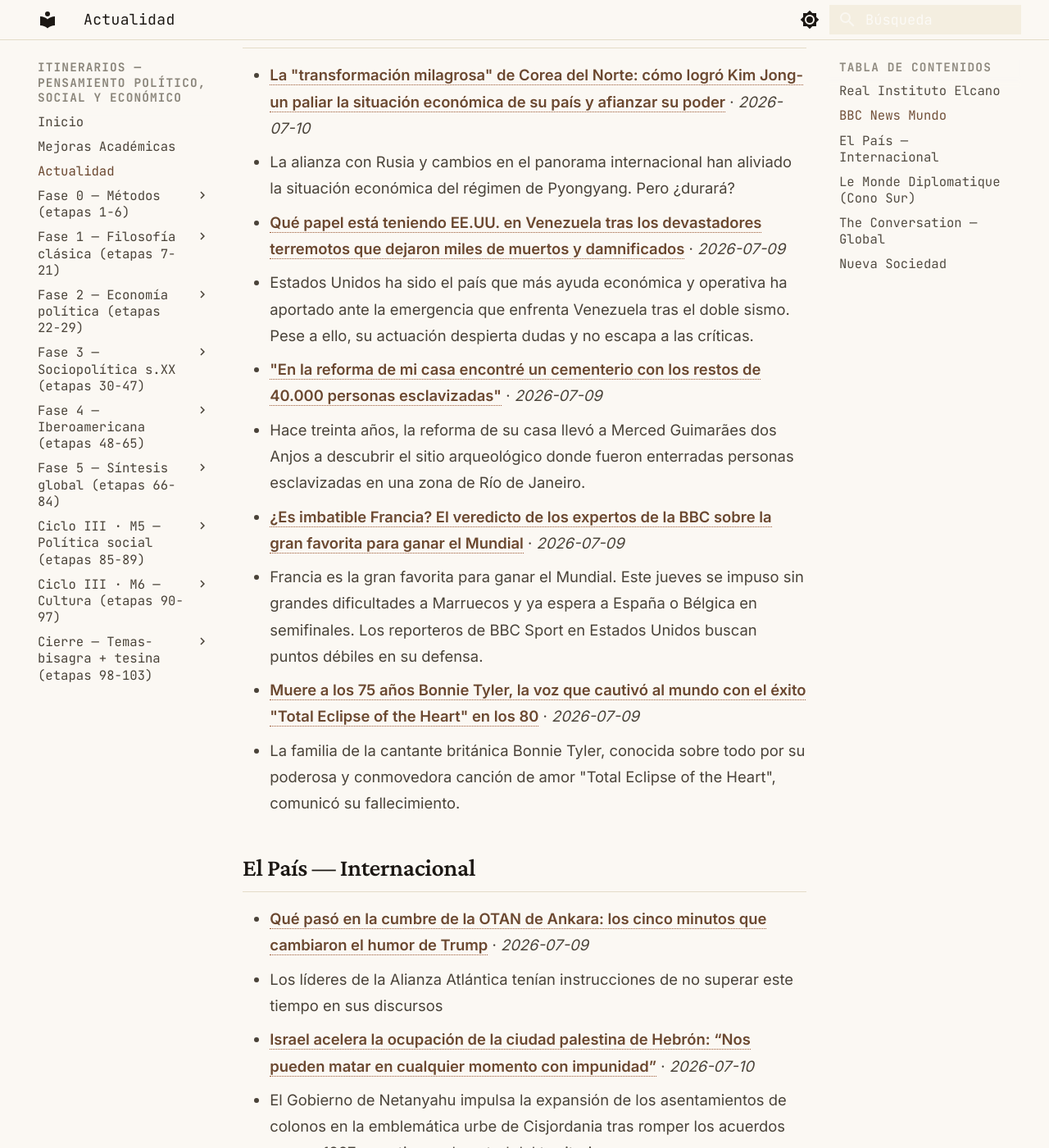
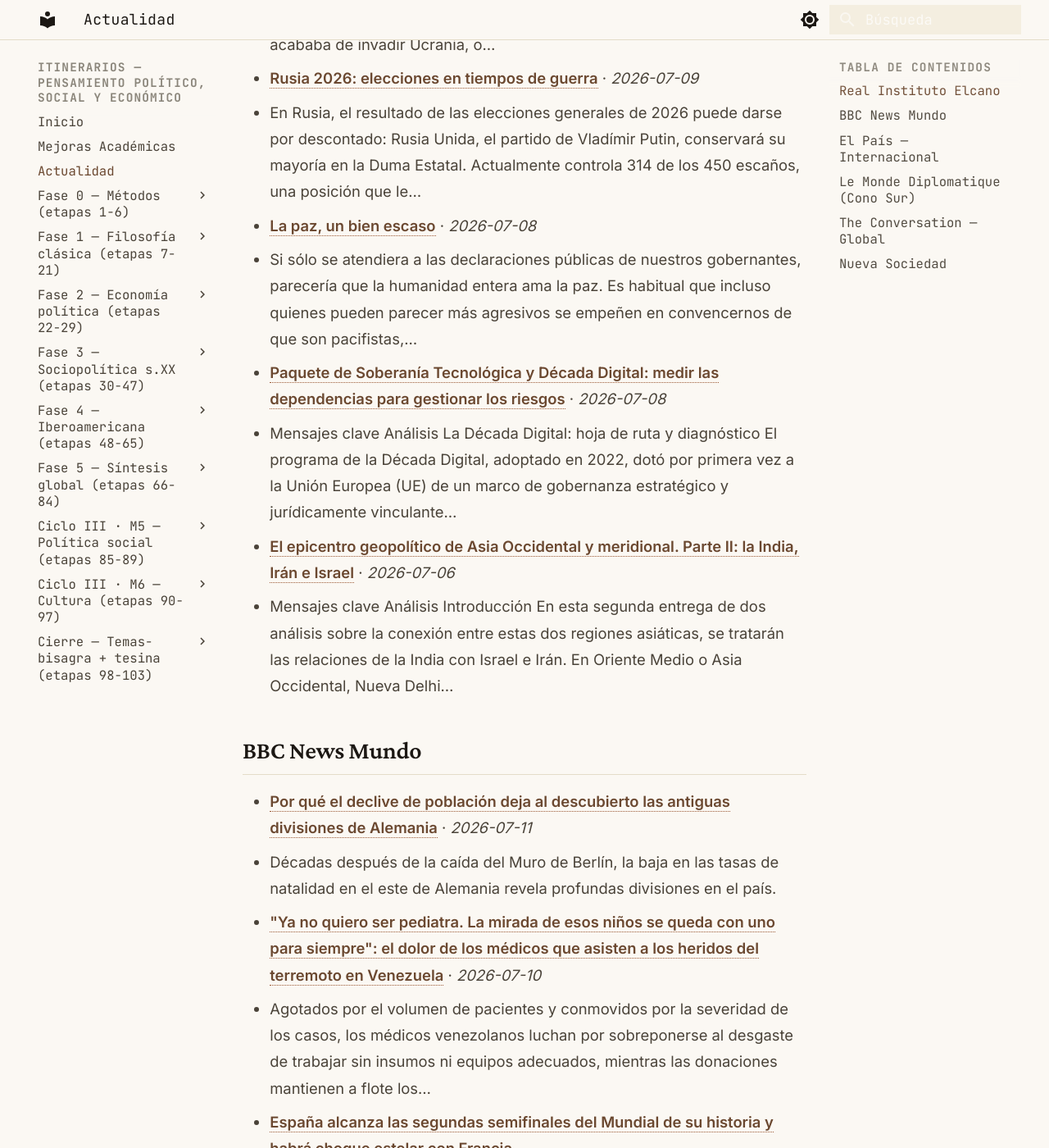
Before and after one commit to MrSpagVi/Curso, an MkDocs documentation site: the page built from docs/actualidad.md, in a window 1280 px wide and 1400 px high, scrolled down 823 px. Shown: the whole window at 82% size. Built offline with MkDocs 1.6.1 and Material for MkDocs 9.7.7, drawn with Linux system fonts in a browser that asks for light colours; some of the changed text lies outside the part shown.

Commit message:
auto: actualidad 2026-07-11

```diff
--- a/docs/actualidad.md
+++ b/docs/actualidad.md
@@ -6,36 +6,45 @@ title: Actualidad
 
 Últimos titulares de fuentes que dictan agenda en ciencia política y geopolítica. Actualizado automáticamente cada día (vía GitHub Actions).
 
-_Última actualización: 2026-07-10 09:20 UTC_
+_Última actualización: 2026-07-11 07:42 UTC_
 
 !!! tip "Ritual mensual — #actualidad"
     El último sábado de cada mes: agarrá **un** titular de los de abajo y escribí **300 palabras** aplicándole **2 autores** del último mes que leíste. ¿Qué diría cada uno? ¿En qué chocan? No resumas la noticia — usala como caso para pensar con las herramientas que venís construyendo. Guardá el texto con el tag `#actualidad` en tu sistema de notas. Esto convierte la teoría en criterio sobre la coyuntura: el objetivo del plan no es citar a Maquiavelo, es leer el presente con él.
 
 ## Real Instituto Elcano
 
-_Sin datos en esta ejecución. Visitar fuente: [https://www.realinstitutoelcano.org/feed/](https://www.realinstitutoelcano.org/feed/)_
+- **[La cumbre de Ankara: ¿hacia una OTAN 3.0?](https://www.realinstitutoelcano.org/analisis/la-cumbre-de-ankara-hacia-una-otan-3-0/)** · *2026-07-09*
+  - Mensajes clave Análisis 1. Introducción La cumbre de la OTAN en Ankara de 2026 no ha generado las mismas expectativas políticas ni la pasión mediática que levantaron las cumbres de Madrid en 2022, cuando Rusia acababa de invadir Ucrania, o…
+- **[Rusia 2026: elecciones en tiempos de guerra](https://www.realinstitutoelcano.org/comentarios/rusia-2026-elecciones-en-tiempos-de-guerra/)** · *2026-07-09*
+  - En Rusia, el resultado de las elecciones generales de 2026 puede darse por descontado: Rusia Unida, el partido de Vladímir Putin, conservará su mayoría en la Duma Estatal. Actualmente controla 314 de los 450 escaños, una posición que le…
+- **[La paz, un bien escaso](https://www.realinstitutoelcano.org/comentarios/la-paz-un-bien-escaso/)** · *2026-07-08*
+  - Si sólo se atendiera a las declaraciones públicas de nuestros gobernantes, parecería que la humanidad entera ama la paz. Es habitual que incluso quienes pueden parecer más agresivos se empeñen en convencernos de que son pacifistas,…
+- **[Paquete de Soberanía Tecnológica y Década Digital: medir las dependencias para gestionar los riesgos](https://www.realinstitutoelcano.org/analisis/paquete-de-soberania-tecnologica-y-decada-digital-medir-las-dependencias-para-gestionar-los-riesgos/)** · *2026-07-08*
+  - Mensajes clave Análisis La Década Digital: hoja de ruta y diagnóstico El programa de la Década Digital, adoptado en 2022, dotó por primera vez a la Unión Europea (UE) de un marco de gobernanza estratégico y jurídicamente vinculante…
+- **[El epicentro geopolítico de Asia Occidental y meridional. Parte II: la India, Irán e Israel](https://www.realinstitutoelcano.org/analisis/el-epicentro-geopolitico-de-asia-occidental-y-meridional-parte-ii-la-india-iran-e-israel/)** · *2026-07-06*
+  - Mensajes clave Análisis Introducción En esta segunda entrega de dos análisis sobre la conexión entre estas dos regiones asiáticas, se tratarán las relaciones de la India con Israel e Irán. En Oriente Medio o Asia Occidental, Nueva Delhi…
 
 ## BBC News Mundo
 
-- **[La "transformación milagrosa" de Corea del Norte: cómo logró Kim Jong-un paliar la situación económica de su país y afianzar su poder](https://www.bbc.com/mundo/articles/cdejznw85wwo?at_medium=RSS&at_campaign=rss)** · *2026-07-10*
-  - La alianza con Rusia y cambios en el panorama internacional han aliviado la situación económica del régimen de Pyongyang. Pero ¿durará?
-- **[Qué papel está teniendo EE.UU. en Venezuela tras los devastadores terremotos que dejaron miles de muertos y damnificados](https://www.bbc.com/mundo/articles/c8x2kqp1exeo?at_medium=RSS&at_campaign=rss)** · *2026-07-09*
-  - Estados Unidos ha sido el país que más ayuda económica y operativa ha aportado ante la emergencia que enfrenta Venezuela tras el doble sismo. Pese a ello, su actuación despierta dudas y no escapa a las críticas.
-- **["En la reforma de mi casa encontré un cementerio con los restos de 40.000 personas esclavizadas"](https://www.bbc.com/mundo/articles/cddlmq8gydgo?at_medium=RSS&at_campaign=rss)** · *2026-07-09*
-  - Hace treinta años, la reforma de su casa llevó a Merced Guimarães dos Anjos a descubrir el sitio arqueológico donde fueron enterradas personas esclavizadas en una zona de Río de Janeiro.
-- **[¿Es imbatible Francia? El veredicto de los expertos de la BBC sobre la gran favorita para ganar el Mundial](https://www.bbc.com/mundo/articles/cwydz3g6ld2o?at_medium=RSS&at_campaign=rss)** · *2026-07-09*
-  - Francia es la gran favorita para ganar el Mundial. Este jueves se impuso sin grandes dificultades a Marruecos y ya espera a España o Bélgica en semifinales. Los reporteros de BBC Sport en Estados Unidos buscan puntos débiles en su defensa.
-- **[Muere a los 75 años Bonnie Tyler, la voz que cautivó al mundo con el éxito "Total Eclipse of the Heart" en los 80](https://www.bbc.com/mundo/articles/cn8km15lm83o?at_medium=RSS&at_campaign=rss)** · *2026-07-09*
-  - La familia de la cantante británica Bonnie Tyler, conocida sobre todo por su poderosa y conmovedora canción de amor "Total Eclipse of the Heart", comunicó su fallecimiento.
+- **[Por qué el declive de población deja al descubierto las antiguas divisiones de Alemania](https://www.bbc.com/mundo/articles/cj3g2n8n876o?at_medium=RSS&at_campaign=rss)** · *2026-07-11*
+  - Décadas después de la caída del Muro de Berlín, la baja en las tasas de natalidad en el este de Alemania revela profundas divisiones en el país.
+- **["Ya no quiero ser pediatra. La mirada de esos niños se queda con uno para siempre": el dolor de los médicos que asisten a los heridos del terremoto en Venezuela](https://www.bbc.com/mundo/articles/clywmp92zv3o?at_medium=RSS&at_campaign=rss)** · *2026-07-10*
+  - Agotados por el volumen de pacientes y conmovidos por la severidad de los casos, los médicos venezolanos luchan por sobreponerse al desgaste de trabajar sin insumos ni equipos adecuados, mientras las donaciones mantienen a flote los…
+- **[España alcanza las segundas semifinales del Mundial de su historia y habrá choque estelar con Francia](https://www.bbc.co.uk/mundo/live/ce37x1ynx92t?at_medium=RSS&at_campaign=rss)**
+  - Fabián Ruiz abrió el tanteador, Charles De Ketelaere lo empató y Mikel Merino sentenció el partido para España. "No me lo creo, otra vez lo he hecho", dijo luego Merino, quien también había marcado el gol de la victoria contra Portugal.
+- **["Llevamos el almuerzo al trabajo durante 10 años y pudimos jubilarnos a los 35 y 40 años"](https://www.bbc.com/mundo/articles/c8x29z2n5xvo?at_medium=RSS&at_campaign=rss)** · *2026-07-10*
+  - El movimiento FIRE (Independencia Financiera, Jubilación Anticipada) promueve que sus seguidores ahorren tanto como sea posible.
+- **[Cuál es el origen del "tacofredag", la tradición noruega de comer tacos los viernes](https://www.bbc.com/mundo/articles/cm2d34mmy7po?at_medium=RSS&at_campaign=rss)** · *2026-07-10*
+  - Para los noruegos, el viernes de tacos es una tradición familiar bastante arraigada.
 
 ## El País — Internacional
 
-- **[Qué pasó en la cumbre de la OTAN de Ankara: los cinco minutos que cambiaron el humor de Trump](https://elpais.com/internacional/2026-07-09/que-ocurrio-en-la-cumbre-de-la-otan-en-ankara-para-que-trump-pasase-de-insultar-a-hablar-de-amor-agasajos-intervenciones-breves-y-detalle-de-gastos-militares.html)** · *2026-07-09*
-  - Los líderes de la Alianza Atlántica tenían instrucciones de no superar este tiempo en sus discursos
-- **[Israel acelera la ocupación de la ciudad palestina de Hebrón: “Nos pueden matar en cualquier momento con impunidad”](https://elpais.com/internacional/2026-07-10/israel-acelera-la-ocupacion-de-la-ciudad-palestina-de-hebron-nos-pueden-matar-en-cualquier-momento-con-impunidad.html)** · *2026-07-10*
-  - El Gobierno de Netanyahu impulsa la expansión de los asentamientos de colonos en la emblemática urbe de Cisjordania tras romper los acuerdos que en 1997 repartieron el control del territorio
-- **[Los grupos antiinmigración de Sudáfrica pasan del ultimátum a amenazar puerta a puerta](https://elpais.com/internacional/2026-07-09/los-grupos-antiinmigracion-de-sudafrica-pasan-del-ultimatum-al-puerta-a-puerta.html)** · *2026-07-09*
-  - Las protestas de este jueves apenas reúnen a cientos de personas, pero dejan una nueva estrategia: recorrer barrios humildes para señalar viviendas de inmigrantes y exigirles que abandonen el país
+- **[Turistas atrapados por la guerra en la ‘asediada’ Crimea: “La gente nos dice que estamos locos”](https://elpais.com/internacional/2026-07-11/turistas-atrapados-por-la-guerra-en-la-asediada-crimea-la-gente-nos-dice-que-estamos-locos.html)** · *2026-07-11*
+  - El turismo, histórico motor económico de la península ocupada por Rusia, abandona una región que solo tiene recursos para cubrir las necesidades básicas
+- **[Irán se hace fuerte en el estrecho de Ormuz, su gran botín de guerra](https://elpais.com/internacional/2026-07-11/iran-se-hace-fuerte-en-el-estrecho-de-ormuz-su-gran-botin-de-guerra.html)** · *2026-07-11*
+  - La República Islámica demuestra al mundo que es capaz de cerrar un estrecho clave, del que trata de sacar rédito en una negociación empantanada
+- **[Bruselas plantea tres “opciones” para restringir el comercio con los asentamientos ilegales israelíes](https://elpais.com/internacional/2026-07-10/bruselas-plantea-tres-opciones-para-restringir-el-comercio-con-los-asentamientos-ilegales-israelies.html)** · *2026-07-10*
+  - La propuesta genera controversia por la decisión de la Comisión de permitir que se consideren las medidas como potenciales sanciones políticas y no solo comerciales, lo que dificultaría su aprobación
 - **[Tal vez las vidas americanas sí tengan una segunda oportunidad](https://elpais.com/internacional/2026-07-06/tal-vez-las-vidas-americanas-si-tengan-una-segunda-oportunidad.html)** · *2026-07-06*
   - El fracaso es un tema central en la cultura de Estados Unidos, que en su 250 cumpleaños se enfrenta más que nunca al peligro del final de su democracia
 - **[Hannah Arendt contra Nixon y Trump](https://elpais.com/internacional/2026-07-05/hannah-arendt-contra-nixon-y-trump.html)** · *2026-07-05*
@@ -47,16 +56,16 @@ _Sin datos en esta ejecución. Visitar fuente: [https://www.eldiplo.org/feed/](h
 
 ## The Conversation — Global
 
-- **[US-Iran ceasefire had a built-in detonator. This week it went off](https://theconversation.com/us-iran-ceasefire-had-a-built-in-detonator-this-week-it-went-off-287224)** · *2026-07-10*
-  - The MoU signed by the US and Iranian presidents was never likely to hold.
-- **[Beyond the Tracks is a joyous celebration of First Nations dance pioneer Michael Leslie](https://theconversation.com/beyond-the-tracks-is-a-joyous-celebration-of-first-nations-dance-pioneer-michael-leslie-287177)** · *2026-07-10*
-  - Beyond the Tracks is a multidisciplinary work combining dance, movement and song.
-- **[If so many people live with toxoplasmosis, how dangerous is this brain parasite really? Should I be worried?](https://theconversation.com/if-so-many-people-live-with-toxoplasmosis-how-dangerous-is-this-brain-parasite-really-should-i-be-worried-287063)** · *2026-07-10*
-  - One in three people worldwide carry a brain-dwelling parasite. Should that keep us awake at night? And are you at risk if you don’t have a cat?
-- **[Australia’s government has woken up to the risks of AI. More ambition is needed](https://theconversation.com/australias-government-has-woken-up-to-the-risks-of-ai-more-ambition-is-needed-287059)** · *2026-07-10*
-  - AI’s risks and harms are already affecting Australians. There are new ones coming.
-- **[What happened to Australia’s snow season? A climate expert explains](https://theconversation.com/what-happened-to-australias-snow-season-a-climate-expert-explains-286943)** · *2026-07-10*
-  - Three climate-related factors have loaded the dice for a drier and warmer winter this year.
+- **[The U.S. just approved a giant space mirror to test ‘sunlight on demand.’ Low Earth orbit is getting weird](https://theconversation.com/the-u-s-just-approved-a-giant-space-mirror-to-test-sunlight-on-demand-low-earth-orbit-is-getting-weird-283482)** · *2026-07-10*
+  - From space hotels and artificial meteor showers, to a new giant mirror that reflects sunlight to Earth — low-Earth orbit is getting weird.
+- **[The ball is round – and contrary to some keepers’ views, in this World Cup it has performed just fine](https://theconversation.com/the-ball-is-round-and-contrary-to-some-keepers-views-in-this-world-cup-it-has-performed-just-fine-287044)** · *2026-07-10*
+  - Is the Trionda ball being used at the tournament traveling too fast or flying unpredictably? We asked a physicist who tested the ball.
+- **[This is what Andy Burnham’s devolution plans need to consider – expert panel](https://theconversation.com/this-is-what-andy-burnhams-devolution-plans-need-to-consider-expert-panel-286470)** · *2026-07-10*
+  - Our experts explain how devolution in the UK has worked in practice – and what needs to change.
+- **[Can we map The Odyssey? How ancient geographers and modern researchers have traced Odysseus’s travels](https://theconversation.com/can-we-map-the-odyssey-how-ancient-geographers-and-modern-researchers-have-traced-odysseuss-travels-287312)** · *2026-07-10*
+  - Attempts to transpose the locations of The Odyssey accurately to modern maps have proved difficult.
+- **[Why an EU ruling about a traffic app could have major implications for big tech companies](https://theconversation.com/why-an-eu-ruling-about-a-traffic-app-could-have-major-implications-for-big-tech-companies-287308)** · *2026-07-10*
+  - Big tech platforms argue they simply store and display information created by others, so should not be seen as legally responsible for it.
 
 ## Nueva Sociedad
 
```
